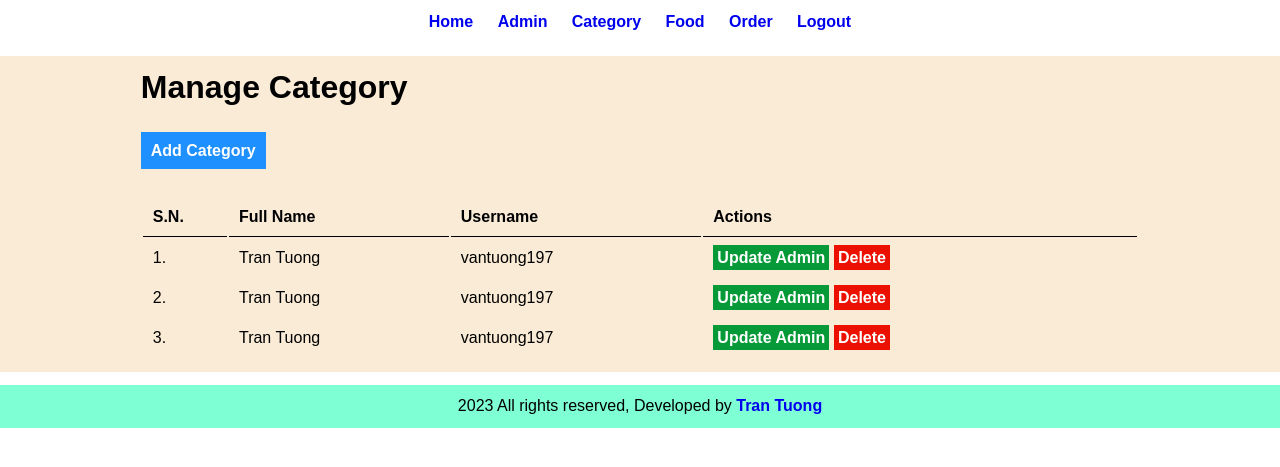
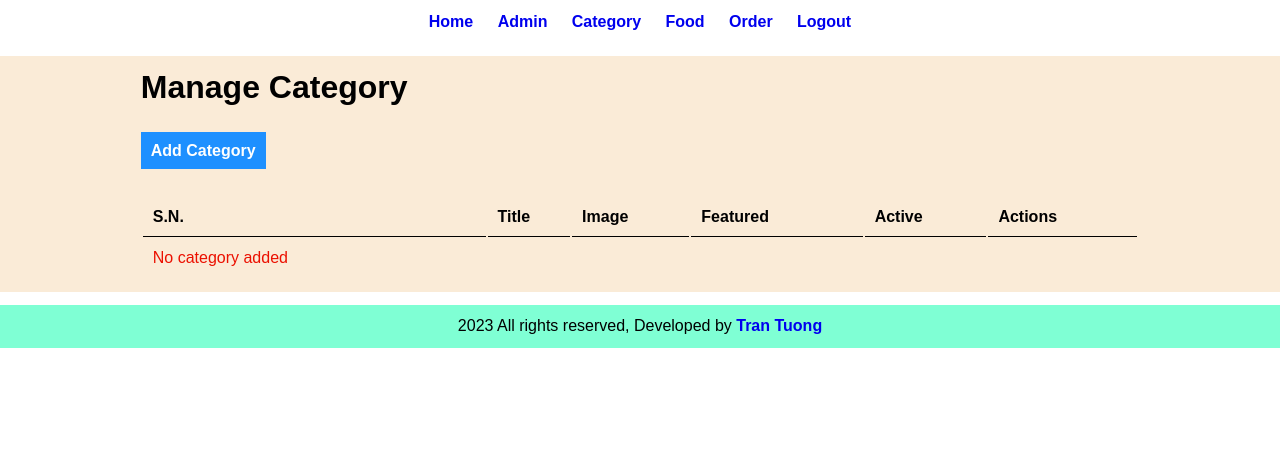
Before and after one commit to vantuong197/foodorder, a PHP site: page /foodorder/admin-category.php in a window 1280 px wide. Shown: the top 467 px of the page. Run offline with PHP 8.4, Linux system fonts and the light colour scheme; the visitor is signed in with stand-in values (Sample User, id 1); data that the repository does not hold is empty.

Commit message:
add add category functionality

```diff
--- a/backend/add-category.php
+++ b/backend/add-category.php
@@ -73,7 +73,10 @@ include('../backend/components/header.php');
                 $imageName = $_FILES['image']['name'];
                 // Auto rename our image
                 $ext = end(explode('.', $imageName));
-                if($ext !== "jpg" || $ext !== "pgn" || $ext !== "gif"){
+                if($ext === "jpg" || $ext === "pgn" || $ext === "gif"){
+                    $imageName = "Food_category_".rand(000,999).rand(000,999).".".$ext;
+                }else{
+                    echo $ext;
                     $_SESSION['fileinvalid'] = "<div class='error'>Choosen file is not a image</div>";
                     header('location:' . SITEURL . 'add-category.php');
                     die();
@@ -99,7 +102,6 @@ include('../backend/components/header.php');
                     featured='$featured',
                     active='$active'
                 ";
-
             // Execute the query to save data in database
             $res = mysqli_query($conn, $sqlInsert);
 
--- a/backend/admin-category.php
+++ b/backend/admin-category.php
@@ -13,49 +13,50 @@ include("./components/header.php")
         <br />
         <br />
         <br />
-        <?php
-            if(isset($_SESSION['addsuccess'])){
-                echo $_SESSION['addsuccess'];
-                unset($_SESSION['addsuccess']);
-            }
-        ?>
         <table class="tbl-full">
             <tr>
                 <th>S.N.</th>
-                <th>Full Name</th>
-                <th>Username</th>
+                <th>Title</th>
+                <th>Image</th>
+                <th>Featured</th>
+                <th>Active</th>
                 <th>Actions</th>
             </tr>
-            <tr>
-                <td>1.</td>
-                <td>Tran Tuong</td>
-                <td>vantuong197</td>
-                <td>
-                    <a href="" class="btn-secondary">Update Admin</a>
-                    <a href="" class="btn-danger">Delete</a>
+            <?php
+                $sql = "SELECT * FROM tbl_category";
+                $res = mysqli_query($conn, $sql);
+                $sn = 1;
+                if (mysqli_num_rows($res) > 0) {
+                    while ($rows = mysqli_fetch_assoc($res)) {
+                        $id = $rows['id'];
+                        $title = $rows['title'];
+                        $image_name = $rows['image_name'];
+                        $featured = $rows['featured'];
+                        $active = $rows['active'];
+            ?>
+                        <tr>
+                            <td><?php echo $sn ?>.</td>
+                            <td><?php echo $title ?></td>
+                            <td><?php echo $image_name ?></td>
+                            <td><?php echo $featured ?></td>
+                            <td><?php echo $active ?></td>
+                            <td>
+                                <a href="" class="btn-secondary">Update Category</a>
+                                <a href="" class="btn-danger">Delete Category</a>
+                            </td>
+                        </tr>
+            <?php
 
-
-                </td>
-            </tr>
-            <tr>
-                <td>2.</td>
-                <td>Tran Tuong</td>
-                <td>vantuong197</td>
-                <td>
-                    <a href="" class="btn-secondary">Update Admin</a>
-                    <a href="" class="btn-danger">Delete</a>
-
-                </td>
-            </tr>
-            <tr>
-                <td>3.</td>
-                <td>Tran Tuong</td>
-                <td>vantuong197</td>
-                <td>
-                    <a href="" class="btn-secondary">Update Admin</a>
-                    <a href="" class="btn-danger">Delete</a>
-                </td>
-            </tr>
+                    $sn++;
+                    }
+                }else{
+                    ?>
+                    <tr>
+                        <td class="error">No category added</td>
+                    </tr>
+                    <?php
+                }
+            ?>
         </table>
     </div>
 </div>
--- a/frontend/css/backend.css
+++ b/frontend/css/backend.css
@@ -28,6 +28,12 @@ a{
 .clearfix{
     float: none;
     clear: both;
+}
+.success{
+    color: #50bd1d;
+}
+.error{
+    color: #eb1000;
 }
 /* Css for menu */
 
```
Also changed, not shown: backend/delete-category.php (added), frontend/images/categorys/Food_category_52799.jpg (added), frontend/images/categorys/Food_category_603568.jpg (added), frontend/images/categorys/pizza.jpg (added).
